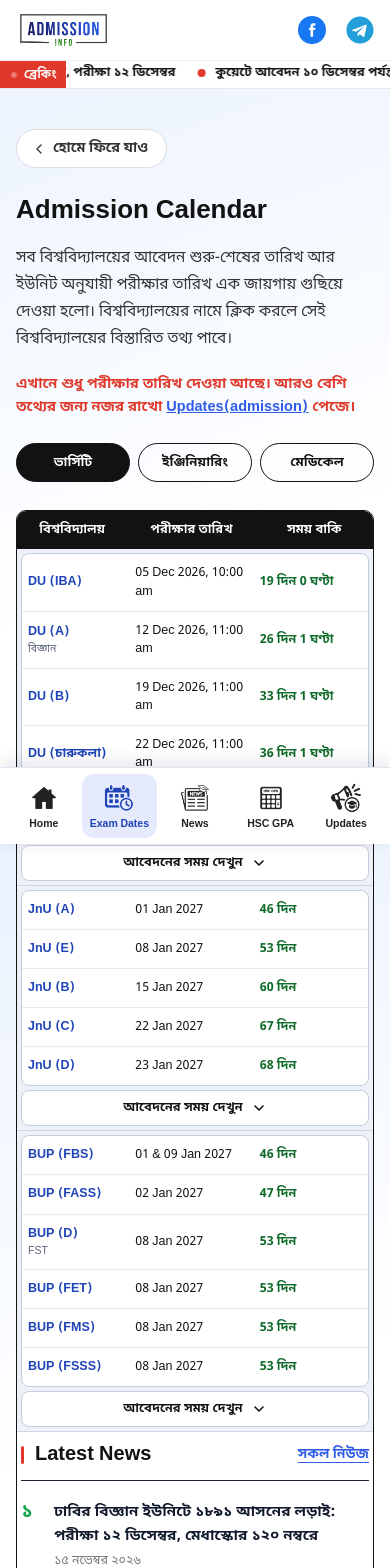
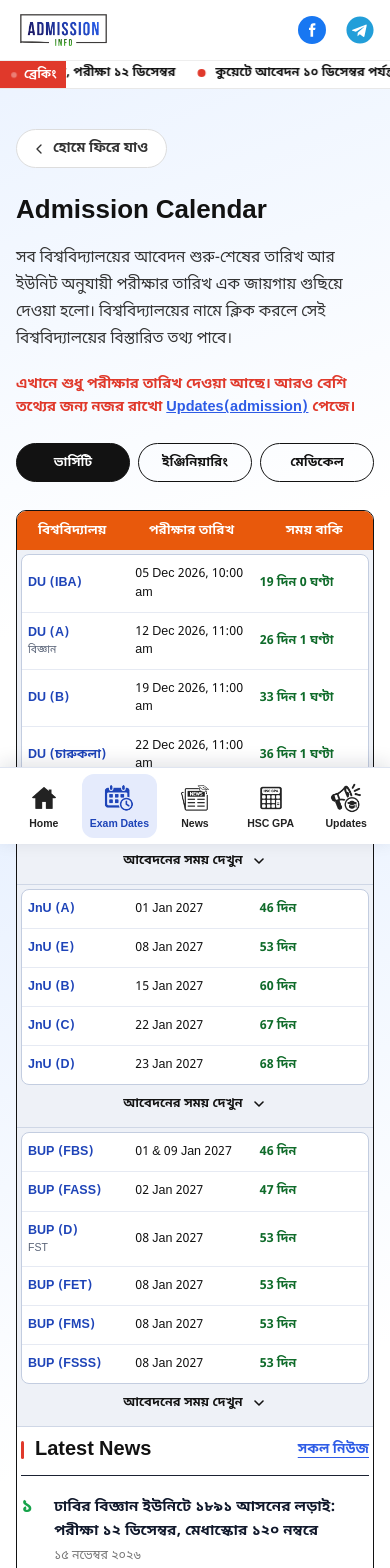
Before and after one commit to nishat-jihad/Admission-info, a Next.js app in the folder chance-hobe-ki/: page /exam-dates in a window 390 px wide. Shown: the top 1568 px of the page. Built offline with nearby package versions, Linux system fonts and the light colour scheme.

Commit message:
Update admission-calendar.css

```diff
--- a/chance-hobe-ki/src/styles/admission-calendar.css
+++ b/chance-hobe-ki/src/styles/admission-calendar.css
@@ -7,11 +7,18 @@
   --cal-gap: 4px;
   --cal-line: #c3cde0;
   --cal-block-bg: #eef1f7;
+  --cal-head: #e8590c; /* হেডারের কমলা */
   margin-top: 28px;
   border: 1.5px solid var(--black);
   border-radius: 12px;
   overflow: hidden;
   background: #fff;
+}
+
+/* বাটন/লিংকে padding থাকলেও যেন ঘরের বাইরে না বেরোয় */
+.cal-wrap button,
+.cal-wrap a {
+  box-sizing: border-box;
 }
 
 /* কলামের প্রস্থ — তিনটা টেবিলেই এক */
@@ -33,12 +40,12 @@
   table-layout: fixed;
 }
 
-/* ---- মূল টেবিলের হেডার (কালো, স্ক্রিনশটের মতো) ---- */
+/* ---- মূল টেবিলের হেডার (কমলা + সাদা লেখা) ---- */
 .cal-main > thead th {
-  background: #121212;
+  background: var(--cal-head);
   color: #fff;
-  font-size: 14.5px;
-  font-weight: 700;
+  font-size: 15px;
+  font-weight: 800;
   padding: 13px 10px;
   text-align: center;
 }
@@ -54,8 +61,7 @@
 }
 
 /* ভার্সিটির নিজের টেবিল */
-.cal-inner-wrap,
-.cal-apply-wrap {
+.cal-inner-wrap {
   background: #fff;
   border: 1px solid var(--cal-line);
   border-radius: 8px;
@@ -113,19 +119,24 @@
   color: #8a8f99;
 }
 
-/* ---- আবেদনের সময় দেখুন (বাটন) — ভার্সিটির টেবিলের ঠিক নিচে, একই ফাঁকে ---- */
+/* ---- আবেদনের সময় দেখুন (বাটন) — ভার্সিটির টেবিলের ভেতরেই, সবার শেষ সারিতে ---- */
+.cal-inner .cal-apply-row > td {
+  padding: 0;
+  background: #f7f9fe;
+}
+.cal-inner .cal-apply-row:hover td {
+  background: #f7f9fe;
+}
 .cal-apply-btn {
   display: flex;
   align-items: center;
   justify-content: center;
   gap: 8px;
   width: 100%;
-  margin-top: var(--cal-gap);
-  padding: 10px 12px;
-  background: #fff;
+  padding: 12px 12px;
+  background: transparent;
   color: var(--black);
-  border: 1px solid var(--cal-line);
-  border-radius: 8px;
+  border: 0;
   font-family: var(--font-noto-bn), sans-serif;
   font-size: 13.5px;
   font-weight: 700;
@@ -133,7 +144,7 @@
   transition: background 0.15s ease;
 }
 .cal-apply-btn:hover {
-  background: #f3f6fd;
+  background: #eaf0ff;
 }
 .cal-chev {
   width: 16px;
@@ -146,7 +157,8 @@
 
 /* ---- খুললে: বিশ্ববিদ্যালয় | আবেদনের সময়সীমা | আবেদনের অবস্থা ---- */
 .cal-apply-wrap {
-  margin-top: var(--cal-gap);
+  background: #fff;
+  border-top: 1px solid var(--cal-line);
 }
 .cal-apply th {
   background: #eef1f6;
@@ -191,6 +203,30 @@
   color: #b3261e;
 }
 
+/* "আবেদন করুন" — গোল নীল বাটন, সাদা লেখা (শুধু যাদের আবেদন চালু আর লিংক আছে) */
+.cal-apply-now {
+  display: flex;
+  align-items: center;
+  justify-content: center;
+  width: 100%;
+  padding: 9px 12px;
+  background: var(--blue);
+  color: #fff;
+  border-radius: 999px;
+  font-size: 13.5px;
+  font-weight: 700;
+  line-height: 1.3;
+  text-align: center;
+  text-decoration: none;
+  transition: background 0.15s ease, transform 0.1s ease;
+}
+.cal-apply-now:hover {
+  background: var(--blue-dark);
+}
+.cal-apply-now:active {
+  transform: translateY(1px);
+}
+
 /* ---- মোবাইলে মাঝের Latest News (PC-তে ডানের sidebar-এ আছে, তাই এখানে লুকানো) ---- */
 .cal-news-row > td {
   padding: 10px var(--cal-gap);
@@ -217,7 +253,7 @@
     width: 33%;
   }
   .cal-main > thead th {
-    font-size: 12.5px;
+    font-size: 13px;
     padding: 11px 4px;
   }
   .cal-inner td,
@@ -238,6 +274,10 @@
   }
   .cal-apply-btn {
     font-size: 12.5px;
-    padding: 9px 10px;
+    padding: 11px 10px;
+  }
+  .cal-apply-now {
+    padding: 8px 6px;
+    font-size: 12px;
   }
 }
```
